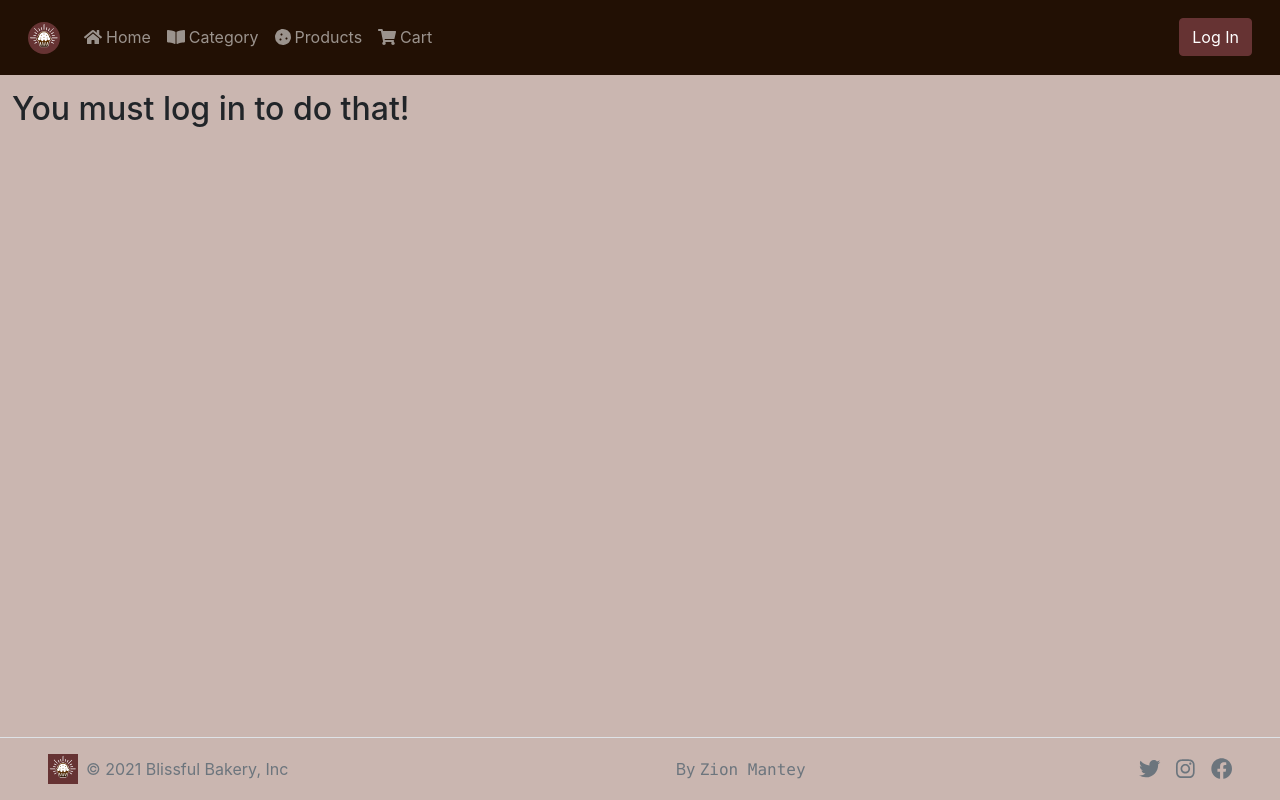
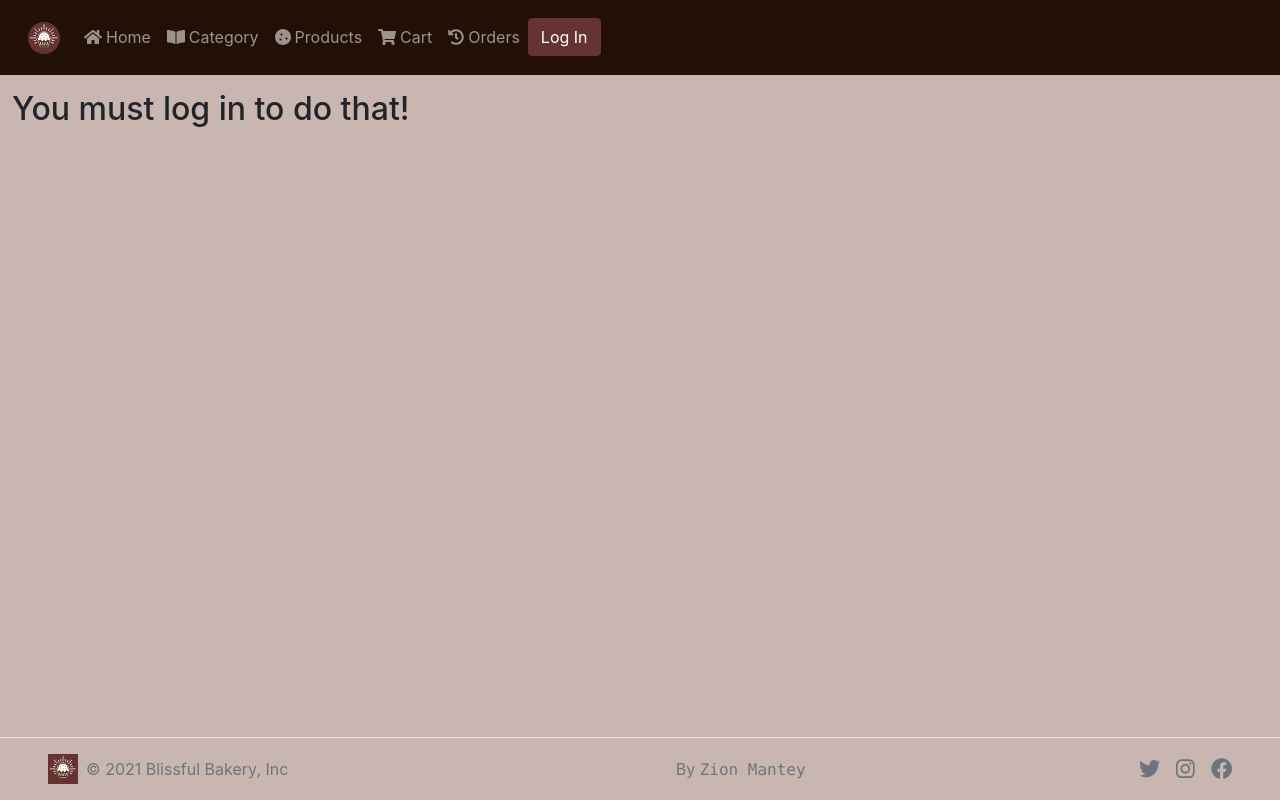
Before and after one commit to HawksHail/bakery-front, a React (Create React App) app: page /login in a window 1280 px wide. Built offline with nearby package versions, Linux system fonts and the light colour scheme.

Commit message:
Added Basic Orders page
Simple Orders page with routing and links

```diff
--- a/src/components/App.js
+++ b/src/components/App.js
@@ -16,6 +16,7 @@ import CartPage from "../page/CartPage";
 import ProfilePage from "../page/ProfilePage";
 import PrivateRoute from "./PrivateRoute";
 import { getCustomerIdFromSub, createCustomer } from "../api/customerAPI";
+import OrdersPage from "../page/OrdersPage";
 
 function App() {
 	const { user, isAuthenticated, getAccessTokenSilently } = useAuth0();
@@ -75,6 +76,9 @@ function App() {
 					<PrivateRoute path="/cart">
 						<CartPage />
 					</PrivateRoute>
+					<PrivateRoute path="/orders">
+						<OrdersPage />
+					</PrivateRoute>
 					<PrivateRoute path="/profile">
 						<ProfilePage />
 					</PrivateRoute>
--- a/src/components/Navbar.jsx
+++ b/src/components/Navbar.jsx
@@ -9,6 +9,7 @@ import {
 	faCookie,
 	faBookOpen,
 	faUser,
+	faHistory,
 } from "@fortawesome/free-solid-svg-icons";
 
 import logo from "../logo.svg";
@@ -65,7 +66,7 @@ function DisplayNavbar() {
 								Products
 							</Nav.Link>
 						</Nav.Item>
-						<Nav.Item className="me-0 me-md-auto">
+						<Nav.Item>
 							<Nav.Link as={Link} eventKey="4" to="/cart">
 								<FontAwesomeIcon
 									icon={faShoppingCart}
@@ -74,11 +75,20 @@ function DisplayNavbar() {
 								Cart
 							</Nav.Link>
 						</Nav.Item>
+						<Nav.Item>
+							<Nav.Link as={Link} eventKey="5" to="/orders">
+								<FontAwesomeIcon
+									icon={faHistory}
+									className="me-1"
+								/>
+								Orders
+							</Nav.Link>
+						</Nav.Item>
 						{isAuthenticated && (
-							<Nav.Item>
+							<Nav.Item className="ms-0 ms-md-auto">
 								<Nav.Link
 									as={Link}
-									eventKey="5"
+									eventKey="6"
 									to="/profile"
 									aria-label="Profile"
 								>
--- /dev/null
+++ b/src/page/OrdersPage.jsx
@@ -0,0 +1,13 @@
+/* eslint-disable no-unused-vars */ //todo remove
+import React from "react";
+
+function OrderPage() {
+	return (
+		<>
+			<h1>Orders</h1>
+		</>
+	);
+}
+
+export default OrderPage;
+/* eslint-enable no-unused-vars */ //todo remove
```
Also changed, not shown: 2 other files (tests, documents, lock files or other folders).
